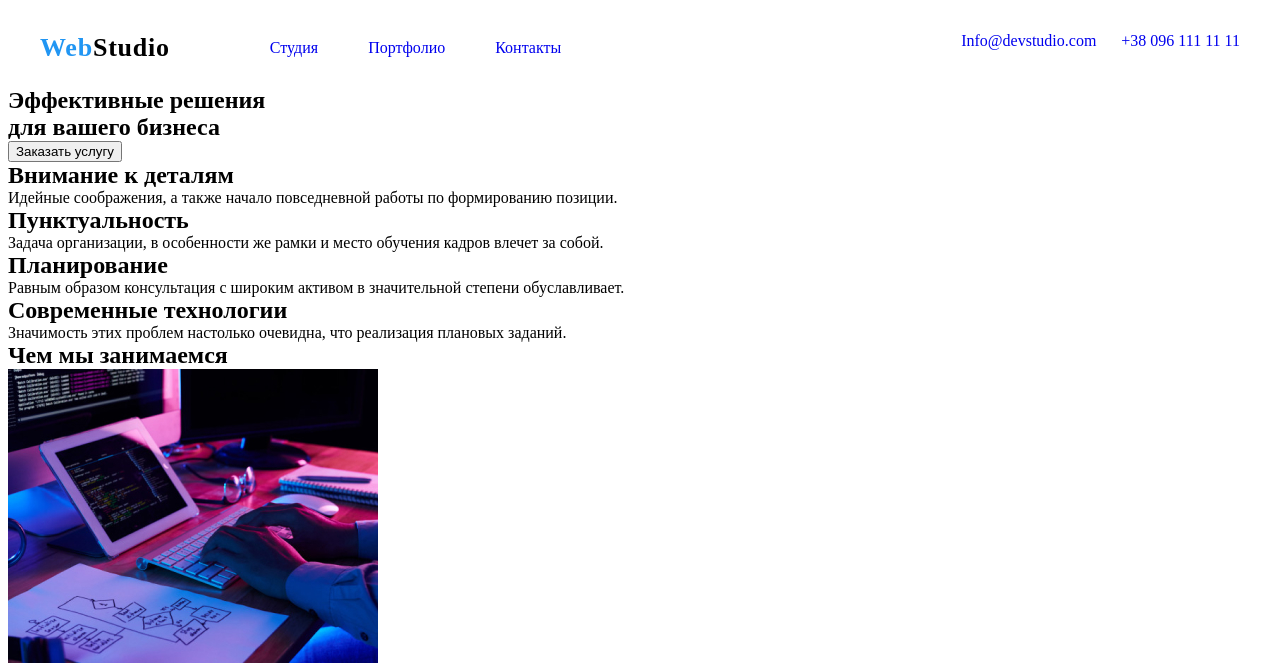
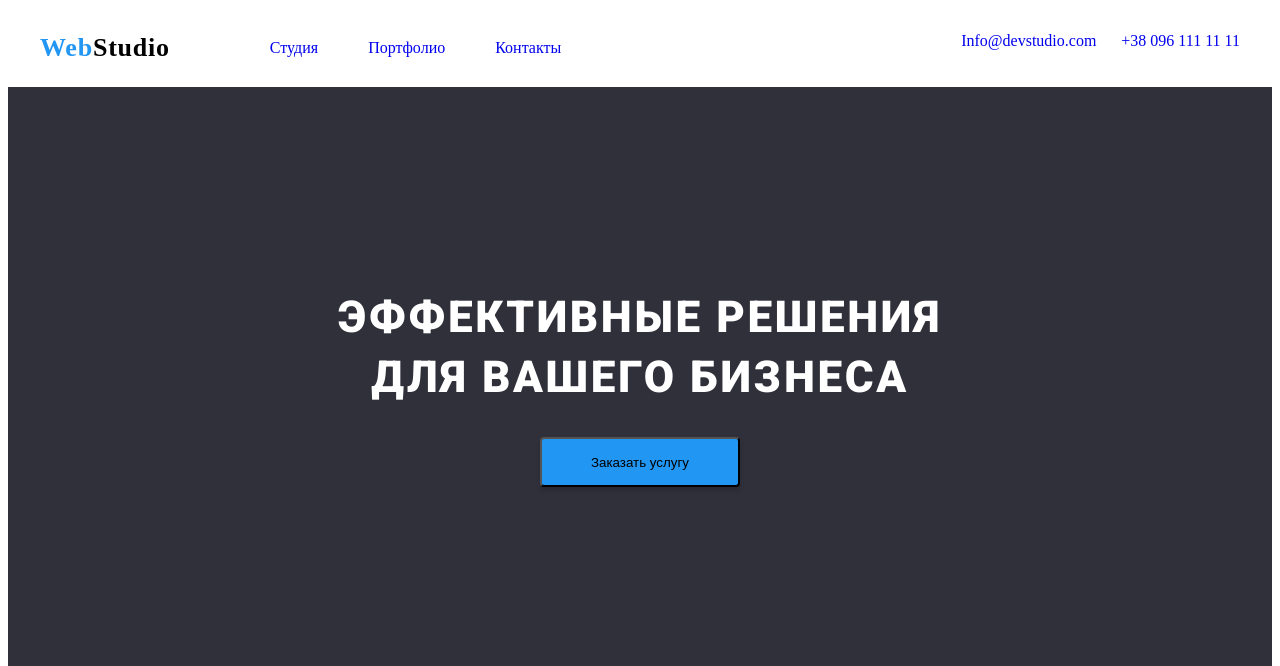
Before and after one commit to ismanovnurgazy/webstudio, a plain HTML site: page index.html in a window 1280 px wide. Shown: the top 666 px of the page. Drawn offline with Linux system fonts and the light colour scheme.

Commit message:
add Section hero

```diff
--- a/css/style.css
+++ b/css/style.css
@@ -117,3 +117,36 @@ a {
   display: flex;
   flex-wrap: wrap;
 }
+
+/*WebStudio Главная страница  */
+
+.title {
+  font-family: "Roboto";
+  font-style: normal;
+  font-weight: 900;
+  font-size: 44px;
+  line-height: 60px;
+  text-align: center;
+  letter-spacing: 0.06em;
+  text-transform: uppercase;
+
+  color: #ffffff;
+}
+.hero {
+  padding: 200px;
+  background-color: #2f303a;
+  background-repeat: no-repeat;
+  text-align: center;
+}
+
+.hero__btn {
+  margin-top: 30px;
+  width: 200px;
+  height: 50px;
+  left: 700px;
+  top: 430px;
+
+  background: #2196f3;
+  box-shadow: 0px 4px 4px rgba(0, 0, 0, 0.15);
+  border-radius: 4px;
+}
--- a/index.html
+++ b/index.html
@@ -4,7 +4,13 @@
     <meta charset="UTF-8" />
     <meta http-equiv="X-UA-Compatible" content="IE=edge" />
     <meta name="viewport" content="width=device-width, initial-scale=1.0" />
-    <title>HomeWork_1</title>
+    <title>WebStudio</title>
+
+    <link rel="preconnect" href="https://fonts.gstatic.com" crossorigin />
+    <link
+      href="https://fonts.googleapis.com/css2?family=Roboto:wght@900&display=swap"
+      rel="stylesheet"
+    />
     <link rel="stylesheet" href="css/style.css" />
   </head>
   <body>
@@ -44,13 +50,11 @@
     </header>
     <main>
       <section class="hero">
-        <div>
-          <h1>
-            Эффективные решения <br />
-            для вашего бизнеса
-          </h1>
-          <button>Заказать услугу</button>
-        </div>
+        <h1 class="title">
+          Эффективные решения <br />
+          для вашего бизнеса
+        </h1>
+        <button class="hero__btn">Заказать услугу</button>
       </section>
       <section class="info">
         <ul>
```
Also changed, not shown: index2.html (+11 -10 lines).
